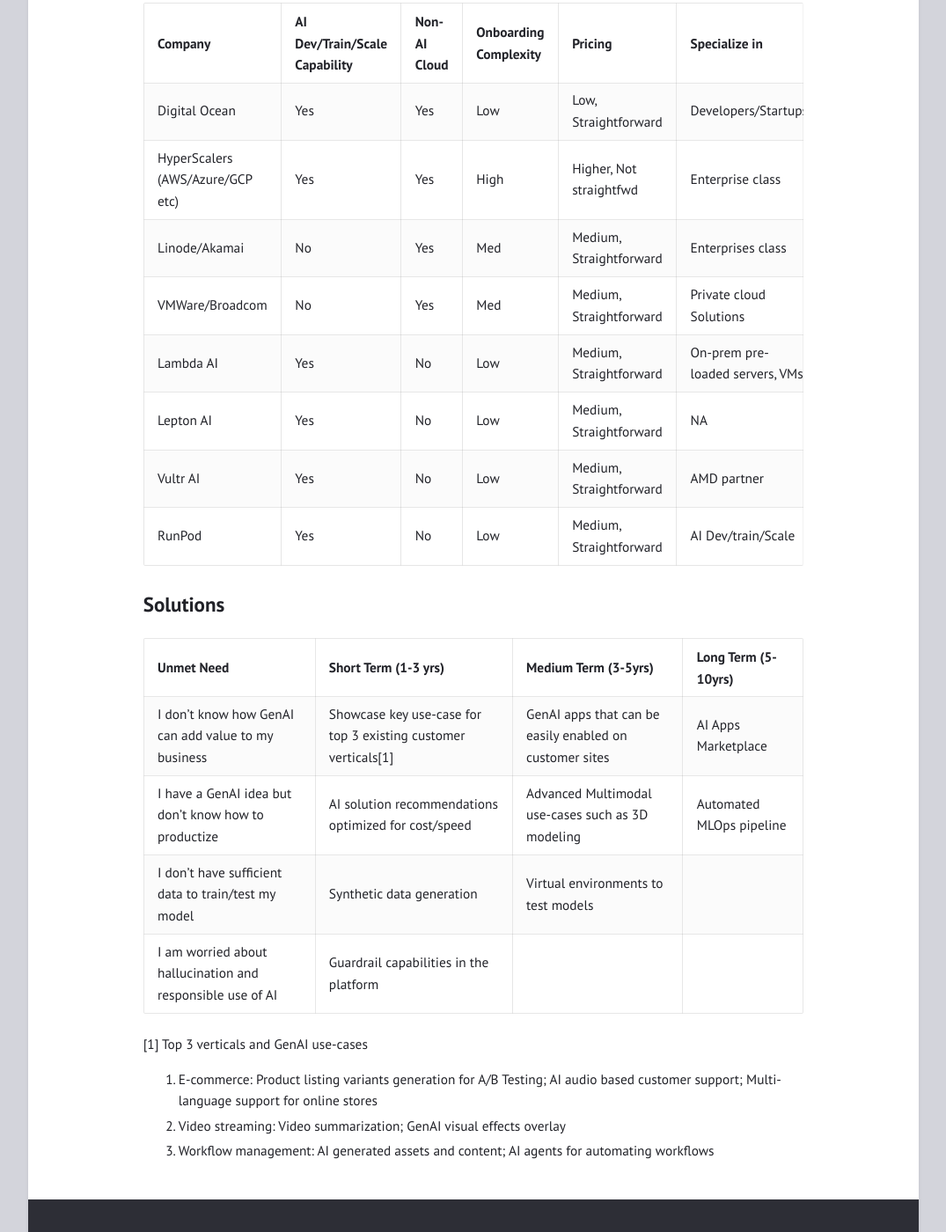
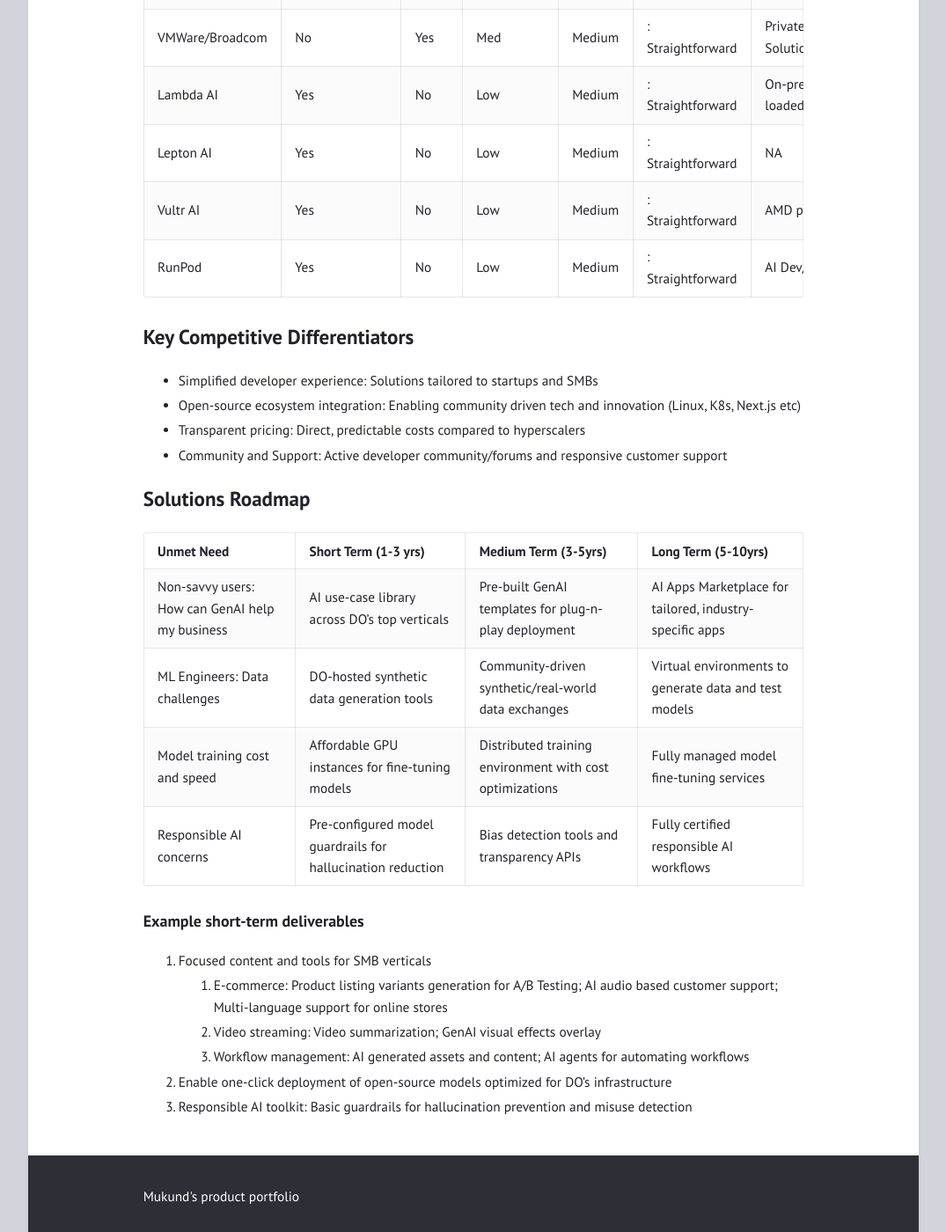
Before and after one commit to mukund-rajukumar/mukund-rajukumar.github.io, a Jekyll site: the page built from _posts/2024-12-04-DO-GenAI-Strategy.md, in a window 1280 px wide and 1400 px high, scrolled down 1732 px. Shown: the whole window at 88% size, without its empty margins (102-1177 px from the left). Built offline with Jekyll 4.4.1, drawn with Linux system fonts in a browser that asks for light colours; some of the changed text lies outside the part shown.

Commit message:
Updated solutions roadmap

```diff
--- a/_posts/2024-12-04-DO-GenAI-Strategy.md
+++ b/_posts/2024-12-04-DO-GenAI-Strategy.md
@@ -7,39 +7,29 @@
 *Disclaimer: This strategy is a draft proposal from my quick research on the company based on publicly available information. This will require further refining*
 
 ## Company Summary
-A public company offering cloud platform optimized for developers, startups and tech SMBs, helping customers worry less about managing their infrastructure and focus more
-on their customers.
+Digital Ocean empowers developers, startups and tech SMBs with a simple and affordable cloud platform, so customers can focus more on innovation and not on managing their cloud infrastructure.
 <!--more-->
-### Key strengths:
-- Easy and Simple for developers to use
-- Embraces Open source tech (Linux, K8s, Next.js etc)
-- Strong growing developer community supporting each other
-- Good customer support, even for free users
-- Direct no-surprises pricing
 
 ## Mission and Goals
-- Simplify the developer experience.
-- Grow AI/ML infra usage on the platform
-- Grow Builders and Scalers
+- Simplify and democratize access to GenAI capabilities
+- Grow adoption AI/ML infrastructure, targeting startups and SMBs
 
-## GenAI Customer segmentation
-1. GenAI solution/application providers
-   1. ML Engineers
-   2. Research scientists
-   3. AI startups
-2. GenAI solution/application consumers
-   1. Non GenAI Savvy
-   2. GenAI Savvy
-3. 3rd party services
-   1. GPU hardware suppliers: Nvidia, Intel, AMD etc
-   2. Server and networking equipment suppliers: SuperMicro etc.
-   3. Infra software providers: Linux, K8s etc
-   4. Open source model providers: Meta Llama, Falcon, Mistral etc
-   6. Proprietary LLM providers like OpenAI, Google, Anthropic
-   5. Model hosting platforms like Hugging Face
-   7. AI cloud providers
+## GenAI Customer Segmentation
+1. GenAI Developers/Providers
+   1. Independent developers/startups creating GenAI tools or applications
+   2. ML engineers and AI researchers focused on lightweight, cost-effective AI/ML deployment
+2. GenAI Consumers
+   1. Non GenAI Savvy SMBs needing AI solutions without in-house expertise
+   2. GenAI Savvy SMBs looking to deploy or optimize AI/ML workloads affordably
+3. Ecosystem Partners
+   1. Open source model communities: Meta Llama, Falcon, Mistral, Hugging Face etc.
+   2. Proprietary LLM providers like OpenAI, Google, Anthropic
+   3. GPU/Server/Networking hardware suppliers: Nvidia, Intel, AMD, SuperMicro etc.
+   4. Infra software providers: Linux, K8s etc
 
 ## Unmet Needs
+I have picked top 2 customer segments from the above list to understand their unmet needs.
+
 *Non GenAI Savvy GenAI solution consumers (Existing DO customers)*
   1. I hear a lot of buzz but I don’t know how GenAI can add value to my business (beyond using ChatGPT)
   2. I have a GenAI idea to improve my business but I don’t know how to productize it.
@@ -55,28 +45,36 @@
 
 ## Competitive Landscape of Cloud Infrastructure providers
 
-| Company                          | AI Dev/Train/Scale Capability | Non-AI Cloud | Onboarding Complexity | Pricing                   | Specialize in                   |
-|:---------------------------------|:------------------------------|:-------------|:----------------------|:--------------------------|:--------------------------------|
-| Digital Ocean                    | Yes                           | Yes          | Low                   | Low, Straightforward      | Developers/Startups             |
-| HyperScalers (AWS/Azure/GCP etc) | Yes                           | Yes          | High                  | Higher, Not straightfwd   | Enterprise class                |
-| Linode/Akamai                    | No                            | Yes          | Med                   | Medium, Straightforward   | Enterprises class               |
-| VMWare/Broadcom                  | No                            | Yes          | Med                   | Medium, Straightforward   | Private cloud Solutions         |
-| Lambda AI                        | Yes                           | No           | Low                   | Medium, Straightforward   | On-prem pre-loaded servers, VMs |
-| Lepton AI                        | Yes                           | No           | Low                   | Medium, Straightforward   | NA                              |
-| Vultr AI                         | Yes                           | No           | Low                   | Medium, Straightforward   | AMD partner                     |
-| RunPod                           | Yes                           | No           | Low                   | Medium, Straightforward   | AI Dev/train/Scale              |
+| Company                          | AI Dev/Train/Scale Capability | Non-AI Cloud | Onboarding Complexity | Pricing | Billing           | Specialize in                   |
+|:---------------------------------|:------------------------------|:-------------|:----------------------|:--------|:------------------|:--------------------------------|
+| Digital Ocean                    | Yes                           | Yes          | Low                   | Low     |: Straightforward  | Developers/Startups             |
+| HyperScalers (AWS/Azure/GCP etc) | Yes                           | Yes          | High                  | Higher  |: Not straightfwd  | Enterprise class                |
+| Linode/Akamai                    | No                            | Yes          | Med                   | Medium  |: Straightforward  | Enterprises class               |
+| VMWare/Broadcom                  | No                            | Yes          | Med                   | Medium  |: Straightforward  | Private cloud Solutions         |
+| Lambda AI                        | Yes                           | No           | Low                   | Medium  |: Straightforward  | On-prem pre-loaded servers, VMs |
+| Lepton AI                        | Yes                           | No           | Low                   | Medium  |: Straightforward  | NA                              |
+| Vultr AI                         | Yes                           | No           | Low                   | Medium  |: Straightforward  | AMD partner                     |
+| RunPod                           | Yes                           | No           | Low                   | Medium  |: Straightforward  | AI Dev/train/Scale              |
 
+## Key Competitive Differentiators
+- Simplified developer experience: Solutions tailored to startups and SMBs
+- Open-source ecosystem integration: Enabling community driven tech and innovation (Linux, K8s, Next.js etc)
+- Transparent pricing: Direct, predictable costs compared to hyperscalers
+- Community and Support: Active developer community/forums and responsive customer support
 
-## Solutions
+## Solutions Roadmap
 
 | Unmet Need | Short Term (1-3 yrs) | Medium Term (3-5yrs) | Long Term (5-10yrs) |
 |:-----------|:---------------------|:---------------------|:--------------------|
-| I don’t know how GenAI can add value to my business  | Showcase key use-case for top 3 existing customer verticals[1] | GenAI apps that can be easily enabled on customer sites | AI Apps Marketplace |
-| I have a GenAI idea but don’t know how to productize | AI solution recommendations optimized for cost/speed           | Advanced Multimodal use-cases such as 3D modeling       | Automated MLOps pipeline |
-| I don’t have sufficient data to train/test my model  | Synthetic data generation                                      | Virtual environments to test models | |
-| I am worried about hallucination and  responsible use of AI | Guardrail capabilities in the platform                  |                                     | |
+| Non-savvy users: How can GenAI help my business  | AI use-case library across DO's top verticals | Pre-built GenAI templates for plug-n-play deployment | AI Apps Marketplace for tailored, industry-specific apps |
+| ML Engineers: Data challenges | DO-hosted synthetic data generation tools | Community-driven synthetic/real-world data exchanges | Virtual environments to generate data and test models |
+| Model training cost and speed | Affordable GPU instances for fine-tuning models | Distributed training environment with cost optimizations | Fully managed model fine-tuning services|
+| Responsible AI concerns | Pre-configured model guardrails for hallucination reduction | Bias detection tools and transparency APIs  | Fully certified responsible AI workflows |
 
- [1] Top 3 verticals and GenAI use-cases
-  1. E-commerce: Product listing variants generation for A/B Testing; AI audio based customer support; Multi-language support for online stores
-  2. Video streaming: Video summarization; GenAI visual effects overlay
-  3. Workflow management: AI generated assets and content; AI agents for automating workflows
+### Example short-term deliverables
+1. Focused content and tools for SMB verticals
+   1. E-commerce: Product listing variants generation for A/B Testing; AI audio based customer support; Multi-language support for online stores
+   2. Video streaming: Video summarization; GenAI visual effects overlay
+   3. Workflow management: AI generated assets and content; AI agents for automating workflows
+2. Enable one-click deployment of open-source models optimized for DO's infrastructure
+3. Responsible AI toolkit: Basic guardrails for hallucination prevention and misuse detection
```
